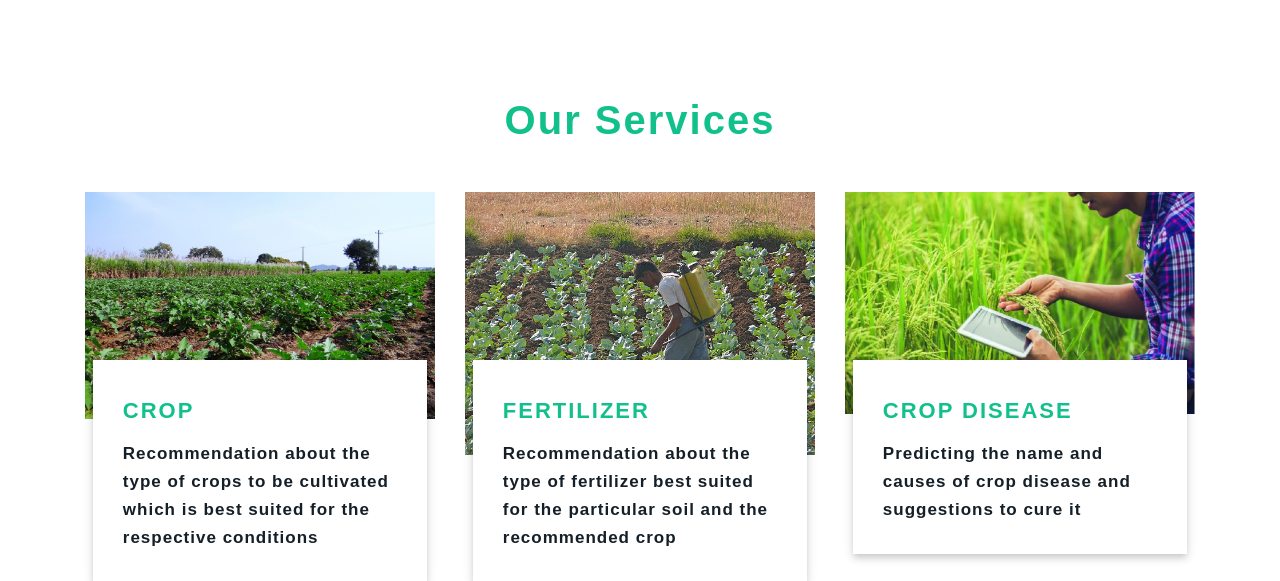
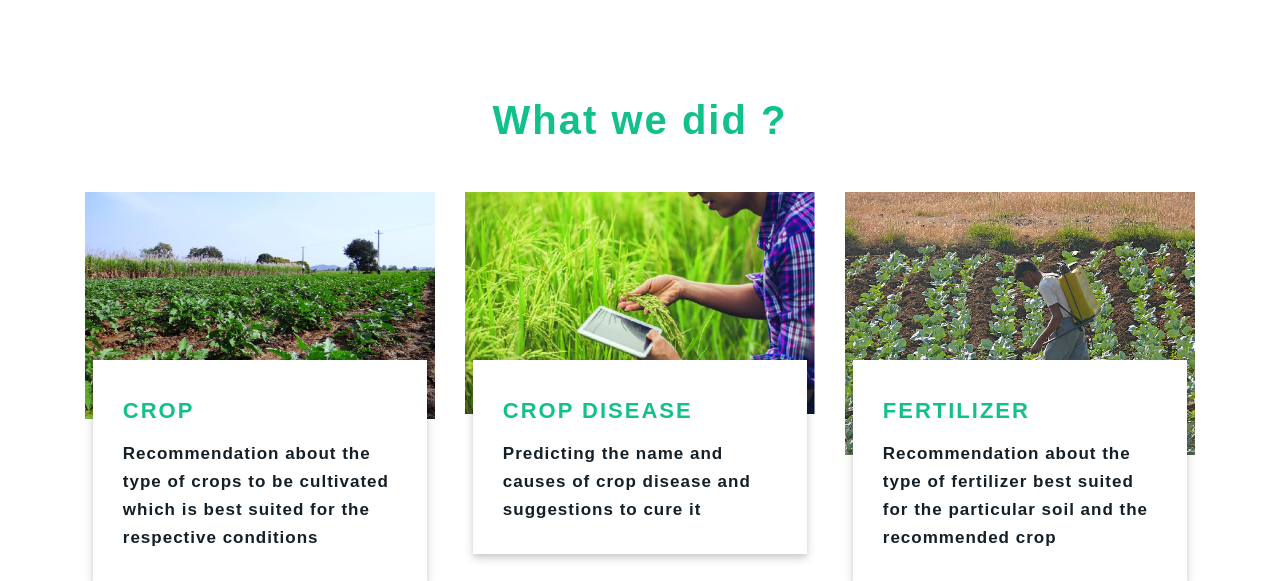
Before and after one commit to amnindersingh12/Help-to-farmers, a Flask app: page / in a window 1280 px wide. Shown: the part 776-1357 px from the top of the page. Run offline with Flask 2, Linux system fonts and the light colour scheme; parts of the project's set-up code (start-up, migrations or seed data) failed here and were passed over; some libraries are stand-ins or nearby versions; some web fonts are replaced.

Commit message:
opppppppppp

```diff
--- a/templates/index.html
+++ b/templates/index.html
@@ -27,10 +27,10 @@
 <!-- //banner -->
 
 
-<!-- Products & Services -->
+<!-- What we did -->
 <section class="blog py-5">
 	<div class="container py-md-5">
-		<h3 class="heading mb-sm-5 mb-4 text-center"> Our Services</h3>
+		<h3 class="heading mb-sm-5 mb-4 text-center"> What we did ?</h3>
 		<div class="row blog-grids">
 			<div class="col-lg-4 col-md-6 blog-left mb-lg-0 mb-sm-5 pb-lg-0 pb-5">
 				<img src="{{ url_for('static', filename='images/brinjal.jpg') }}" class="img-fluid" alt="" />
@@ -44,16 +44,7 @@
 					</div>
 				</a>
 			</div>
-			<div class="col-lg-4 col-md-6 blog-middle mb-lg-0 mb-sm-5 pb-lg-0 pb-md-5">
-				<img src="{{ url_for('static', filename='images/fertilizer.jpg') }}" class="img-fluid" alt="" />
-				<a href="{{ url_for('fertilizer_recommendation') }}">
-					<div class="blog-info">
-						<h4>Fertilizer</h4>
-						<p class="mt-2">Recommendation about the type of fertilizer best suited for the particular soil
-							and the recommended crop</p>
-					</div>
-				</a>
-			</div>
+
 			<div class="col-lg-4 col-md-6 blog-right mt-lg-0 mt-5 pt-lg-0 pt-md-5">
 
 				<img src="{{ url_for('static', filename='images/s4.jpg') }}" class="img-fluid" alt="">
@@ -66,10 +57,20 @@
 					</div>
 				</a>
 			</div>
+			<div class="col-lg-4 col-md-6 blog-middle mb-lg-0 mb-sm-5 pb-lg-0 pb-md-5">
+				<img src="{{ url_for('static', filename='images/fertilizer.jpg') }}" class="img-fluid" alt="" />
+				<a href="{{ url_for('fertilizer_recommendation') }}">
+					<div class="blog-info">
+						<h4>Fertilizer</h4>
+						<p class="mt-2">Recommendation about the type of fertilizer best suited for the particular soil
+							and the recommended crop</p>
+					</div>
+				</a>
+			</div>
 		</div>
 	</div>
 </section>
-<!-- //Products & Services -->
+<!-- closing What we did -->
 
 <!-- core values -->
 <section class="core-value py-5">
```
